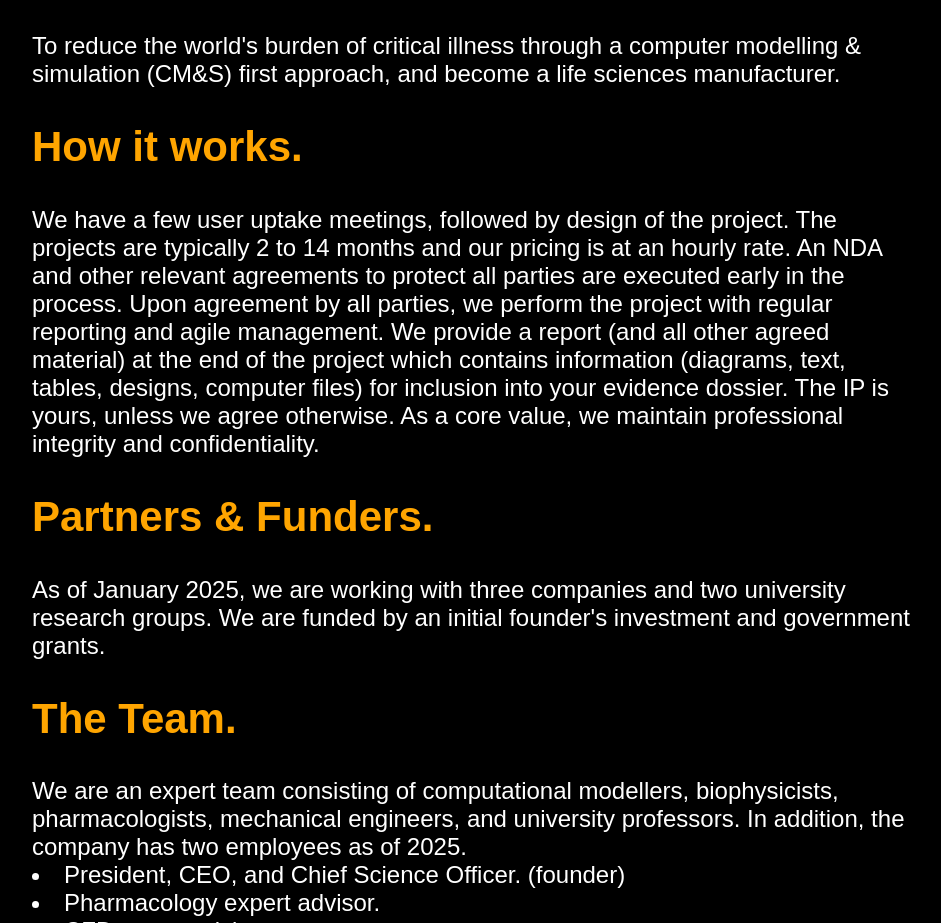
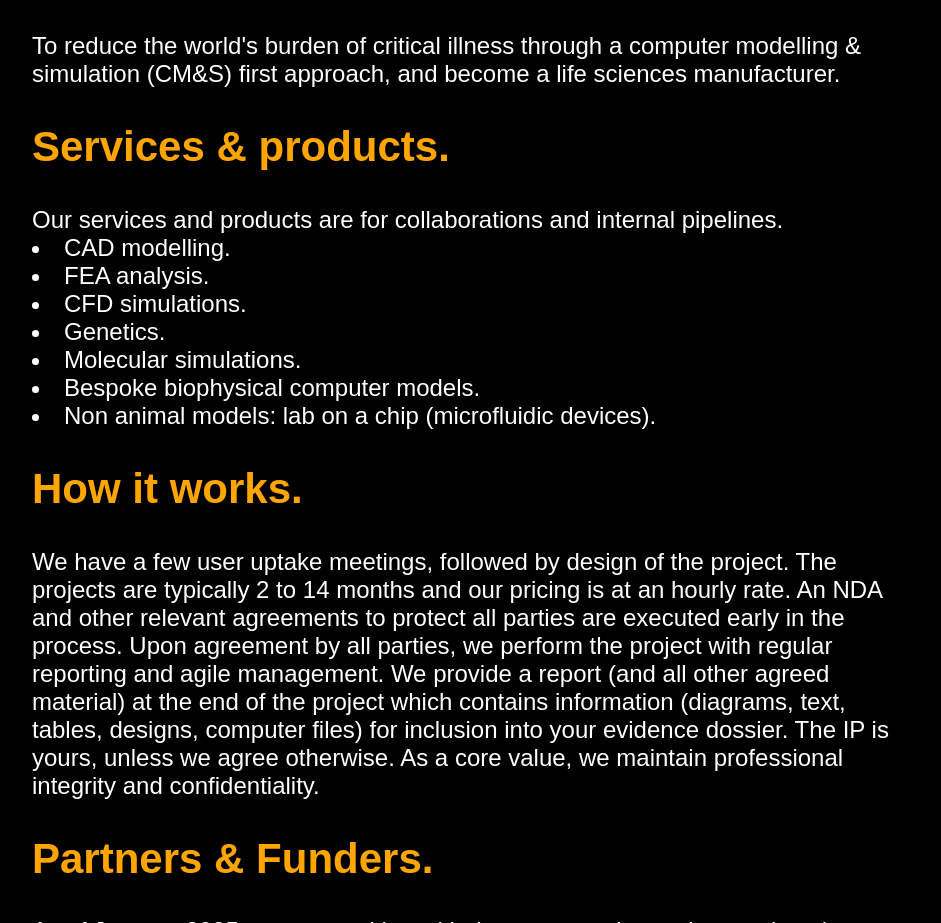
Before and after one commit to MVT-in-Silico-Corp/MVT-in-Silico-Corp.github.io, a plain HTML site: page index.html in a window 1280 px wide. Shown: the part 1411-2334 px from the top of the page, without its empty margins (168-1109 px from the left). Drawn offline with Linux system fonts and the light colour scheme.

Commit message:
Add files via upload

```diff
--- a/index.html
+++ b/index.html
@@ -30,6 +30,15 @@
 	<h2>Vision</h2>
 	To reduce the world's burden of critical illness through a computer modelling & simulation (CM&S) first approach,
 	and become a life sciences manufacturer.
+	<h2>Services & products.</h2>
+	Our services and products are for collaborations and internal pipelines.
+	<li>CAD modelling.</li>
+	<li>FEA analysis.</li>
+	<li>CFD simulations.</li>
+	<li>Genetics.</li>
+	<li>Molecular simulations.</li>
+	<li>Bespoke biophysical computer models.</li>
+	<li>Non animal models: lab on a chip (microfluidic devices).</li>
 	<h2>How it works.</h2>
 	We have a few user uptake meetings, followed by design of the project. The projects are typically 2 to 14
 	months and our pricing is at an hourly rate. An NDA and other relevant agreements to protect all parties are executed early in the process. Upon agreement by all parties,
```
